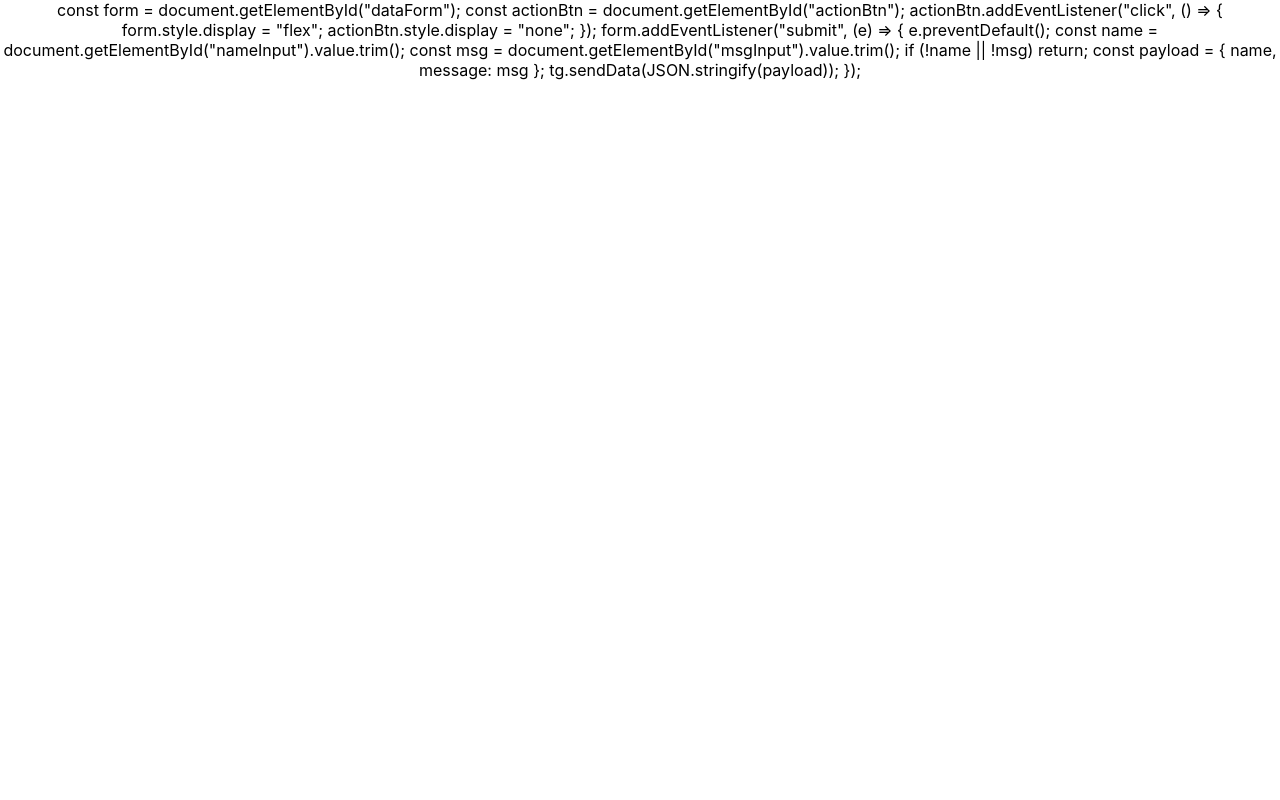
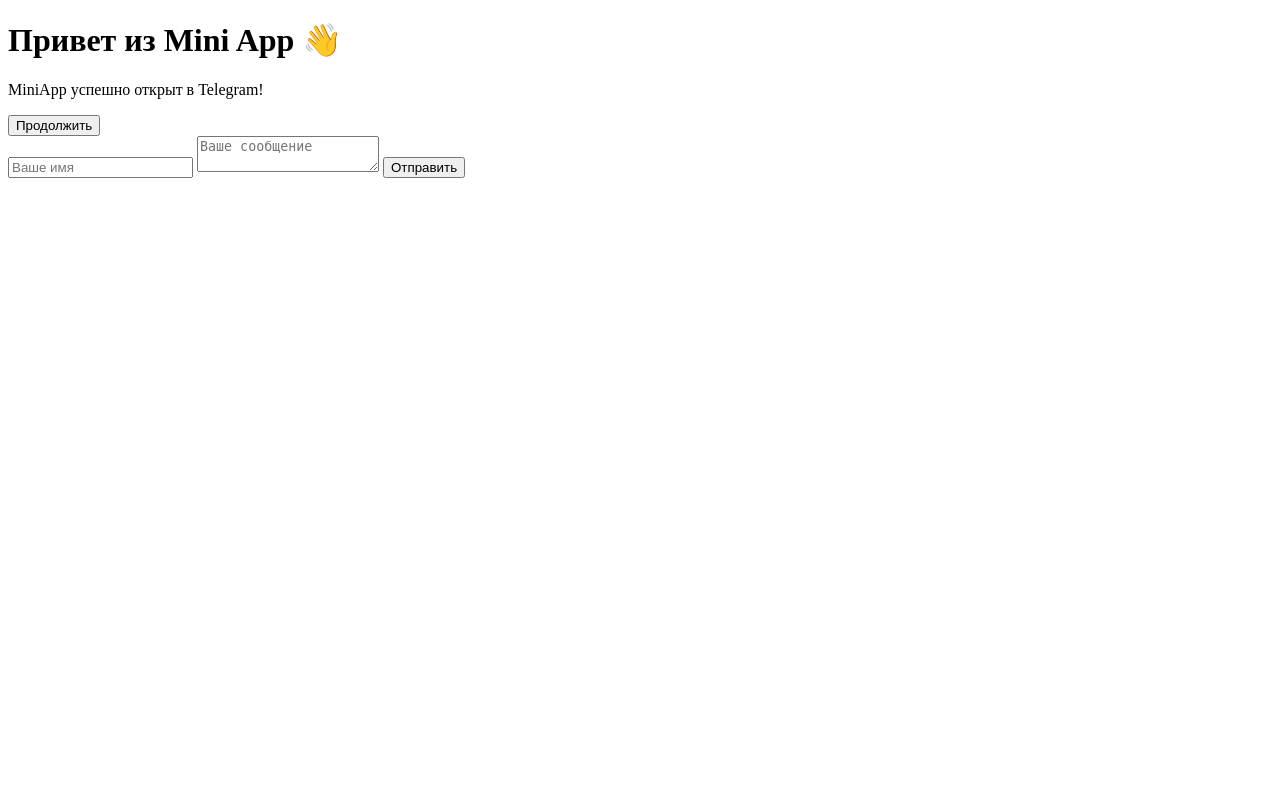
Before and after one commit to denis313/App, a Flask app: page / in a window 1280 px wide. Run offline with Flask 3, Linux system fonts and the light colour scheme; some libraries are stand-ins or nearby versions.

Commit message:
commit file

```diff
--- a/templates/index.html
+++ b/templates/index.html
@@ -1,100 +1,14 @@
+<!DOCTYPE html>
+<html lang="ru">
+<head>
+<meta charset="UTF-8">
+<meta name="viewport" content="width=device-width, initial-scale=1.0">
 <title>Mini App</title>
 <style>
-    :root {
-      --bg-color: var(--tg-theme-bg-color, #ffffff);
-      --text-color: var(--tg-theme-text-color, #000000);
-      --accent-color: var(--tg-theme-button-color, #0088cc);
-    }
-
-    * {
-      margin: 0;
-      padding: 0;
-      box-sizing: border-box;
-    }
-
-    body {
-      background: var(--bg-color);
-      color: var(--text-color);
-      font-family: -apple-system, BlinkMacSystemFont, 'Segoe UI', Roboto, sans-serif;
-      text-align: center;
-    }
-
-    .warn {
-      background: var(--bg-color);
-      color: var(--text-color);
-      padding: 40px 20px;
-      display: none;
-      height: 100vh;
-      width: 100vw;
-      flex-direction: column;
-      align-items: center;
-      justify-content: center;
-    }
-
-    .warn img {
-      width: 120px;
-      height: 120px;
-      margin-bottom: 20px;
-      animation: float 2s ease-in-out infinite;
-    }
-
-    @keyframes float {
-      0% { transform: translateY(0px); }
-      50% { transform: translateY(-10px); }
-      100% { transform: translateY(0px); }
-    }
-
-    .warn p {
-      font-size: 18px;
-      margin: 8px 0;
-    }
-
-    .main {
-      display: none;
-      padding: 20px;
-    }
-
-    .btn {
-      padding: 12px 24px;
-      font-size: 16px;
-      border: none;
-      border-radius: 8px;
-      background: var(--accent-color);
-      color: var(--button-text-color);
-      cursor: pointer;
-      transition: background 0.2s ease;
-    }
-
-    .btn:hover {
-      opacity: 0.9;
-    }
-
-    form {
-      margin-top: 20px;
-      width: 100%;
-      display: none;
-      flex-direction: column;
-      align-items: center;
-      gap: 12px;
-    }
-
-    input, textarea {
-      width: 100%;
-      padding: 12px;
-      font-size: 15px;
-      border: 1px solid var(--border-color);
-      border-radius: 6px;
-      background: var(--input-bg);
-      color: var(--text-color);
-      resize: vertical;
-    }
-
-    textarea {
-      min-height: 100px;
-    }
+/* твой CSS остаётся без изменений */
 </style>
-
-
+</head>
+<body>
   <div id="notInTelegram" class="warn">
     <img alt="TLogo" src="https://telegram.org/img/t_logo.png">
     <p><strong>Упс!</strong></p>
@@ -106,21 +20,33 @@
     <p>MiniApp успешно открыт в Telegram!</p>
     <button id="actionBtn" class="btn">Продолжить</button>
     <form id="dataForm">
-       <input required="" id="nameInput" placeholder="Ваше имя" type="text">
-       <textarea required="" id="msgInput" placeholder="Ваше сообщение"></textarea>
+      <input required id="nameInput" placeholder="Ваше имя" type="text">
+      <textarea required id="msgInput" placeholder="Ваше сообщение"></textarea>
       <button class="btn" type="submit">Отправить</button>
     </form>
   </div>
 
+<script src="https://telegram.org/js/telegram-web-app.js"></script>
+<script>
+  const tg = window.Telegram.WebApp;
+
+  if (!tg) {
+    document.getElementById("notInTelegram").style.display = "flex";
+    document.getElementById("mainApp").style.display = "none";
+  } else {
+    document.getElementById("notInTelegram").style.display = "none";
+    document.getElementById("mainApp").style.display = "block";
+  }
+
   const form = document.getElementById("dataForm");
   const actionBtn = document.getElementById("actionBtn");
 
-    actionBtn.addEventListener("click", () =&gt; {
+  actionBtn.addEventListener("click", () => {
     form.style.display = "flex";
     actionBtn.style.display = "none";
   });
 
-    form.addEventListener("submit", (e) =&gt; {
+  form.addEventListener("submit", (e) => {
     e.preventDefault();
 
     const name = document.getElementById("nameInput").value.trim();
@@ -128,10 +54,10 @@
 
     if (!name || !msg) return;
 
-      const payload = {
-        name,
-        message: msg
-      };
+    const payload = { name, message: msg };
 
     tg.sendData(JSON.stringify(payload));
   });
+</script>
+</body>
+</html>
```
Lines whose indentation alone changed are shown as unchanged.
